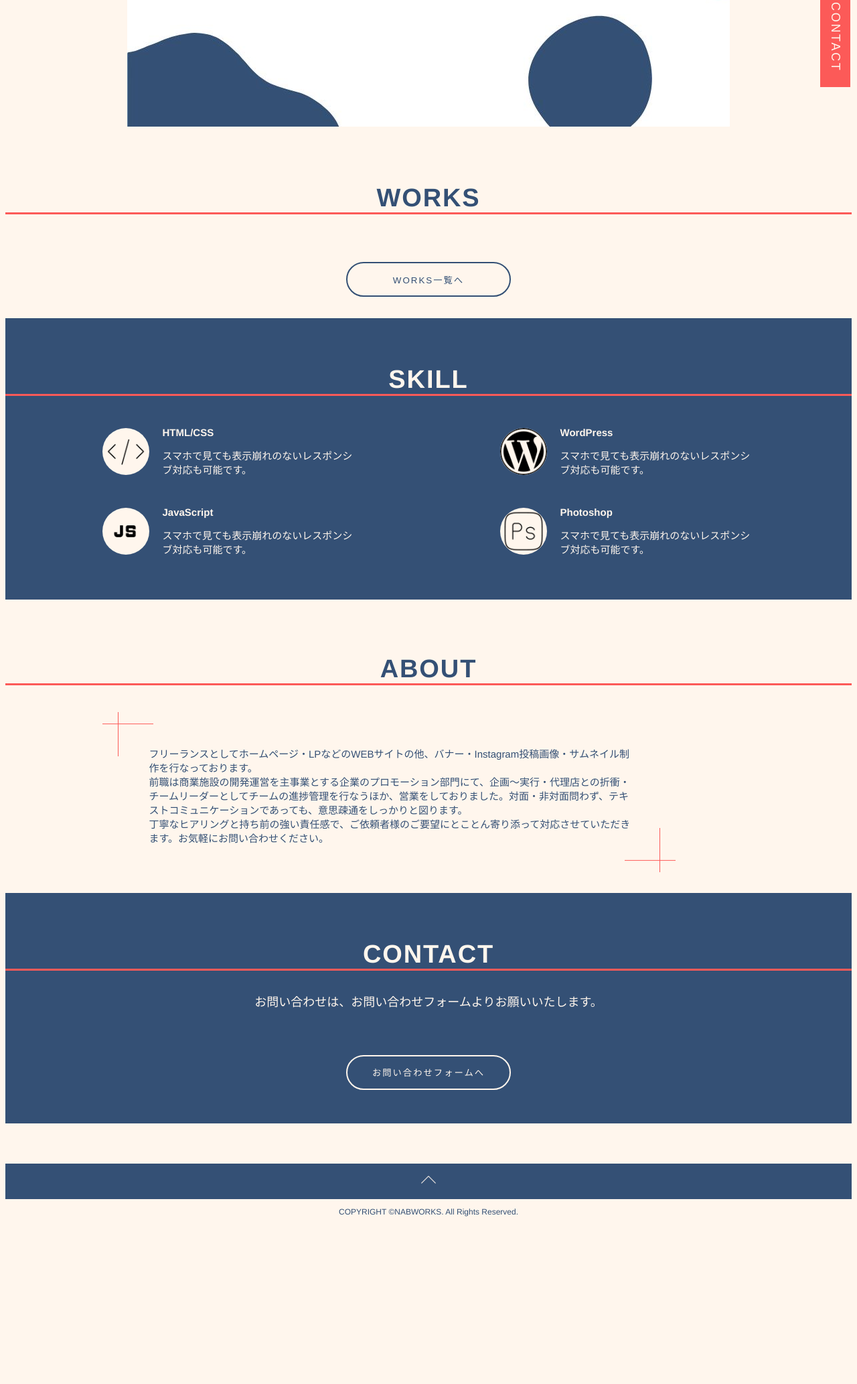
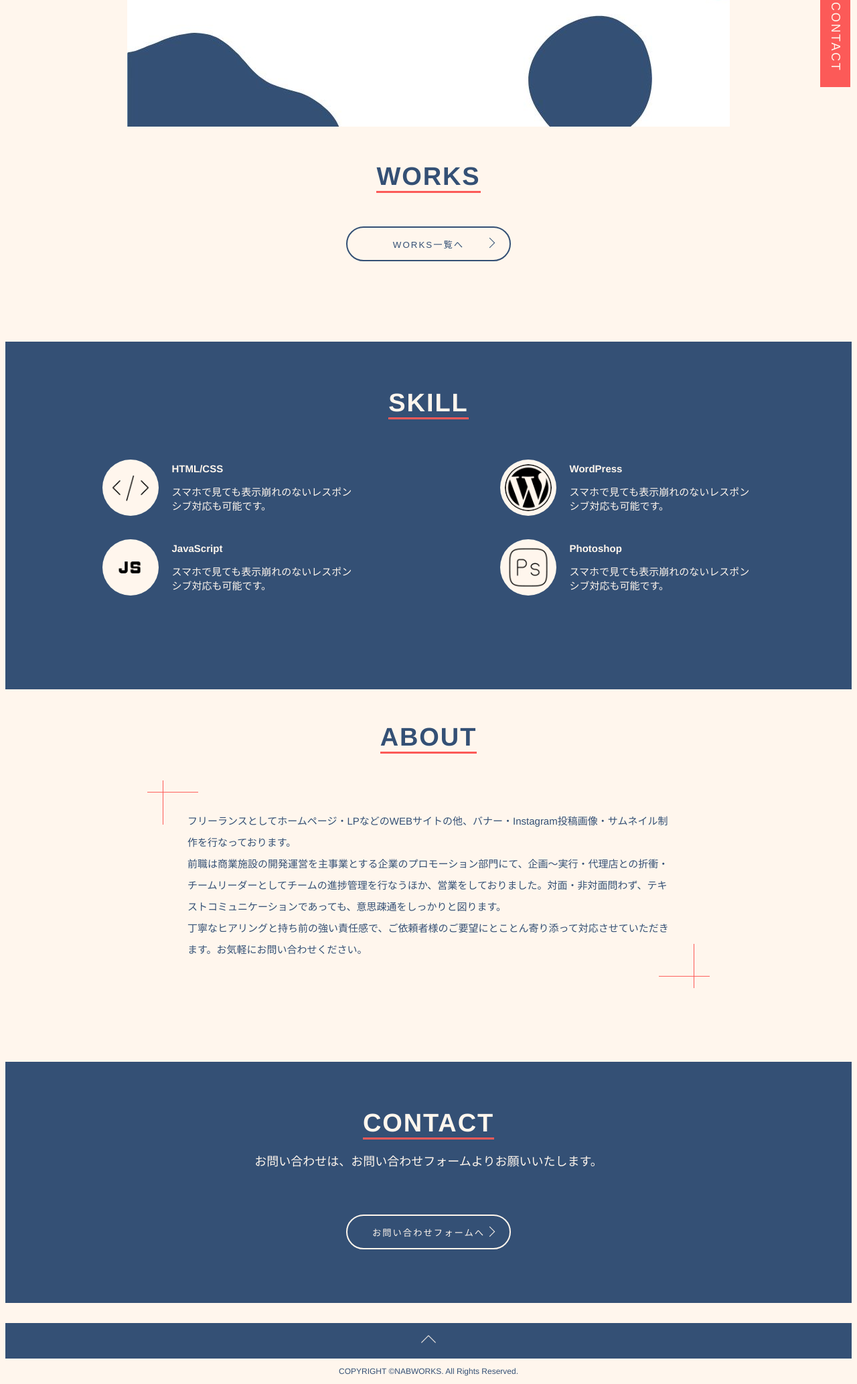
Before and after one commit to nabeco91/samurai-qa, a PHP site: page /home.html in a window 1280 px wide. Shown: the part 499-2565 px from the top of the page at 67% size. Before the commit the page ends 2315 px from the top, so only its background shows below. Run offline with PHP 8.4, Linux system fonts and the light colour scheme.

Commit message:
Add files via upload

```diff
--- a/portfolio/home.html
+++ b/portfolio/home.html
@@ -38,8 +38,8 @@
     <section class="works">
       <h2 class="h2-home">WORKS</h2>
       <!-- WP投稿をスライダー表示 -->
-        <a href="works.html" class="works-button-link"><button class="works-button">WORKS一覧へ</button>
-        </a>
+      <a href="works.html" class="works-button-link"><button class="works-button">WORKS一覧へ</button>
+      </a>
     </section>
     <!-- works finish -->
 
@@ -115,5 +115,6 @@
       <p>COPYRIGHT &copy;NABWORKS. All Rights Reserved.</p>
     </div>
 
+<script src="script.js"></script>
 </body>
 </html>
--- a/portfolio/style.css
+++ b/portfolio/style.css
@@ -13,16 +13,20 @@ text-align: center;
   color: #345075;
   font-size: 38px;
   letter-spacing: 0.05em;
+  margin: 0 auto;
   padding-top: 50px;
   border-bottom: 3px solid #fc5a58; /* 線が長すぎる */
+  width: fit-content;
 }
 
 .h2-home-beige{
   color: #fff6ed;
   font-size: 38px;
   letter-spacing: 0.05em;
+  margin: 0 auto;
   padding-top: 70px;
   border-bottom: 3px solid #fc5a58; /* 線が長すぎる */
+  width: fit-content;
 }
 
 /* ----------
@@ -126,6 +130,9 @@ header{
 /* ----------
   works
 ---------- */
+.works{
+  margin-bottom: 120px;
+}
 
 .works-button{
   background-color: #fff6ed;
@@ -133,17 +140,24 @@ header{
   border-radius: 28px;
   width: 246px;
   height: 52px;
-  margin-top: 40px;
+  margin-top: 50px;
   text-decoration: none;
   color: #345075;
   letter-spacing: 0.15em;
+  display: inline-block;
+  position: relative;
 }
 
-.works-button::after{ /* ＞をボタン右側に表示させたい */
+.works-button::after{
   content:" ";
-  width: 20px;
-  background: url(img/icon-arrow-right.png) no-repeat center center/contain;
-  display: inline;
+  width: 10px;
+  height: 10px;
+  border-top: 1.5px solid;
+  border-right: 1.5px solid;
+  transform: rotate(45deg);
+  position: absolute;
+  top: 17px;
+  right: 10%;
 }
 
 .works-button:hover {
@@ -159,14 +173,15 @@ header{
 .skill{
   background-color: #345075;
   color: #fff6ed;
+  padding-bottom: 80px;
 }
 
 .skill-container-top{  /*上の段*/
   display: flex;
   flex-flow: row wrap;
   justify-content: space-between;
-  margin-top: 15px;
   max-width: 975px;
+  margin-top: 50px;
   margin-left: auto;
   margin-right: auto;
 }
@@ -179,7 +194,7 @@ header{
 
 .skill-item > img{
   width: 70px;
-  padding: 100% auto; /* アイコン丸背景のサイズを大きくしたい */
+  padding:7px;
   background-color: #fff6ed;
   border-radius: 45px;
 }
@@ -207,38 +222,56 @@ header{
 /* ----------
   about
 ---------- */
+.about{
+  margin-bottom: 100px;
+}
+
 .about-container{
+  position: relative;
   margin-top: 40px;
-  max-width: 975px;
   margin-left: auto;
   margin-right: auto;
-
+  margin-bottom: 50px;
+  max-width: 840px;
+  height: 320px;
 }
 
 .about-container::before{
+  position: absolute;
+  top: 0;
+  left: 0;
   content: "";
   width: 76px;
   height: 66px;
   background: url(img/about-brackets.png) no-repeat center center/contain;
-  display: block;
+  margin-top: 0;
+  margin-left: 0;
 }
 
 .about-container > p {
+  position: absolute;
+  top: 30px;
+  left: 60px;
+  /* top: 50%;
+  left: 50%;
+  transform: translateX(-50%) translateY(-50%); */
   flex: wrap;
   text-align: left;
-  margin-top: -15px;
-  margin-left: 70px;
-  width: 724px;
+  line-height: 32px;
+  margin-left: auto;
+  margin-right: auto;
+  max-width: 724px;
 }
 
 .about-container::after{
+  position: absolute;
+  bottom: 10px;
+  right: 0;
   content: "";
   width: 76px;
   height: 66px;
   background: url(img/about-brackets-end.png) no-repeat center center/contain;
-  display: block;
-  margin-top:-40px;
-  margin-left: 780px;
+  margin: 0;
 }
 
 /* ----------
@@ -247,6 +280,7 @@ header{
 .contact{
   text-align: center;
   background-color: #345075;
+  padding-bottom: 80px;
 }
 
 .contact > p{
@@ -255,6 +289,7 @@ header{
 }
 
 .button-contact{
+  text-decoration: none;
   background-color:#345075;
   border: 2px solid #fff6ed;
   width: 246px;
@@ -263,10 +298,23 @@ header{
   text-decoration: none;
   color: #fff6ed;
   letter-spacing: 0.15em;
-  margin: 50px auto;
+  margin-top: 50px;
+  position: relative;
 }
 
-.button-contact:hover{
+.button-contact::after{ /* ＞をボタン右側に表示させたい */
+  content:" ";
+  width: 10px;
+  height: 10px;
+  border-top: 1.5px solid #fff6ed;
+  border-right: 1.5px solid #fff6ed;
+  transform: rotate(45deg);
+  position: absolute;
+  top: 18px;
+  right: 10%;
+}
+
+.button-contact:hover {
   background-color: #fff6ed;
   transform: scale(1.2);
   color: #345075;
@@ -274,11 +322,15 @@ header{
   font-weight: bold;
 }
 
-.button-contact::after{ /* ＞をボタン右側に表示させたい */
+.button-contact::after:hover{
   content:" ";
-  width: 20px;
-  background: url(img/icon-arrow-right.png) no-repeat center center/contain;
-  display: inline;
+  width: 10px;
+  height: 10px;
+  border-top: 1.5px solid;
+  border-right: 1.5px solid;
+  transform: rotate(45deg);
+  top: 17px;
+  right: 10%;
 }
 
 /* ----------
@@ -286,7 +338,7 @@ header{
 ---------- */
 .footer-top{
   /* position: relative; リンクの対象エリアの幅を広げたい*/
-  margin-top: 60px;
+  margin-top: 30px;
   background-color: #345075;
 }
 
```
Also changed, not shown: portfolio/script.js (added).
